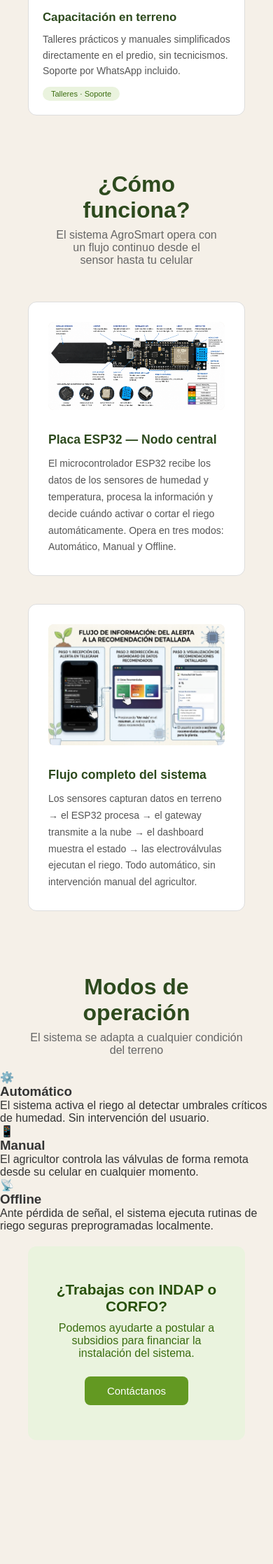
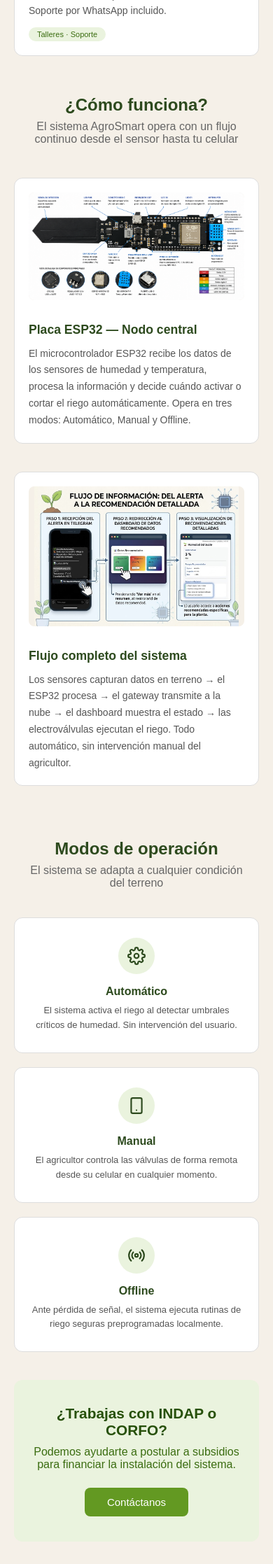
Before and after one commit to Pedriuser10/Agrosmart, a Django app: page /servicios/ in a window 390 px wide. Shown: the part 1602-3837 px from the top of the page at 70% size. Before the commit the page ends 3610 px from the top, so only its background shows below. Run offline with Django 5.2, Linux system fonts and the light colour scheme.

Commit message:
Responsive móvil + iconos SVG + textos equipo

```diff
--- a/servicios/static/css/style.css
+++ b/servicios/static/css/style.css
@@ -1,11 +1,13 @@
 * { margin: 0; padding: 0; box-sizing: border-box; }
 body { font-family: Arial, sans-serif; background: #f5f0e8; color: #333; }
 
+/* NAV */
 nav {
     background: #2d4a1e;
     padding: 16px 40px;
     display: flex;
     gap: 28px;
+    flex-wrap: wrap;
 }
 nav a { color: #fff; text-decoration: none; font-size: 15px; }
 nav a:hover { color: #a8d56a; }
@@ -49,7 +51,7 @@ nav a:hover { color: #a8d56a; }
 .stat .num   { display: block; font-size: 2rem; font-weight: bold; color: #639922; }
 .stat .label { display: block; font-size: 13px; color: #666; margin-top: 6px; }
 
-/* CARDS */
+/* PAGE HEADER */
 .page-header {
     text-align: center;
     padding: 50px 40px 20px;
@@ -57,6 +59,7 @@ nav a:hover { color: #a8d56a; }
 .page-header h1 { font-size: 2rem; color: #2d4a1e; }
 .page-header p  { color: #666; margin-top: 8px; }
 
+/* CARDS */
 .cards {
     display: grid;
     grid-template-columns: repeat(auto-fit, minmax(260px, 1fr));
@@ -108,17 +111,18 @@ nav a:hover { color: #a8d56a; }
     border-radius: 8px;
     text-decoration: none;
     font-size: 15px;
+    border: none;
+    cursor: pointer;
 }
 .btn:hover { background: #3B6D11; }
 
+/* CONTACTO */
 .contacto-form {
     max-width: 600px;
     margin: 30px auto 60px;
     padding: 0 40px;
 }
-.form-group {
-    margin-bottom: 20px;
-}
+.form-group { margin-bottom: 20px; }
 .form-group label {
     display: block;
     font-size: 14px;
@@ -142,6 +146,7 @@ nav a:hover { color: #a8d56a; }
     border-color: #639922;
 }
 
+/* NOSOTROS */
 .nosotros-intro {
     max-width: 750px;
     margin: 0 auto 40px;
@@ -185,11 +190,7 @@ nav a:hover { color: #a8d56a; }
     flex-shrink: 0;
 }
 
-.perfil-info h2 {
-    font-size: 1.1rem;
-    color: #2d4a1e;
-    margin-bottom: 4px;
-}
+.perfil-info h2 { font-size: 1.1rem; color: #2d4a1e; margin-bottom: 4px; }
 
 .rol {
     display: inline-block;
@@ -208,10 +209,7 @@ nav a:hover { color: #a8d56a; }
     margin-bottom: 16px;
 }
 
-.redes {
-    display: flex;
-    gap: 16px;
-}
+.redes { display: flex; gap: 16px; flex-wrap: wrap; }
 
 .redes a {
     display: flex;
@@ -225,10 +223,7 @@ nav a:hover { color: #a8d56a; }
     border-radius: 8px;
     background: #f5f9ee;
 }
-
-.redes a:hover {
-    background: #eaf3de;
-}
+.redes a:hover { background: #eaf3de; }
 
 .proyecto-info {
     max-width: 900px;
@@ -245,18 +240,10 @@ nav a:hover { color: #a8d56a; }
     border-radius: 12px;
     padding: 24px;
 }
+.info-card h3 { font-size: 1rem; color: #2d4a1e; margin-bottom: 10px; }
+.info-card p  { font-size: 13px; color: #555; line-height: 1.6; }
 
-.info-card h3 {
-    font-size: 1rem;
-    color: #2d4a1e;
-    margin-bottom: 10px;
-}
-
-.info-card p {
-    font-size: 13px;
-    color: #555;
-    line-height: 1.6;
-}
+/* COMO FUNCIONA */
 .como-funciona {
     max-width: 1000px;
     margin: 0 auto 40px;
@@ -280,9 +267,7 @@ nav a:hover { color: #a8d56a; }
     padding: 28px;
 }
 
-.flujo-reverse {
-    flex-direction: row-reverse;
-}
+.flujo-reverse { flex-direction: row-reverse; }
 
 .flujo-item img {
     width: 45%;
@@ -292,29 +277,135 @@ nav a:hover { color: #a8d56a; }
     background: #f5f0e8;
 }
 
-.flujo-caption {
-    flex: 1;
+.flujo-caption h3 { font-size: 1.1rem; color: #2d4a1e; margin-bottom: 12px; }
+.flujo-caption p  { font-size: 14px; color: #555; line-height: 1.7; }
+
+/* MODOS */
+.modos {
+    max-width: 1000px;
+    margin: 0 auto 40px;
+    padding: 0 40px;
 }
 
-.flujo-caption h3 {
-    font-size: 1.1rem;
-    color: #2d4a1e;
-    margin-bottom: 12px;
+.modos-grid {
+    display: grid;
+    grid-template-columns: repeat(auto-fit, minmax(220px, 1fr));
+    gap: 20px;
+    margin-top: 24px;
 }
 
-.flujo-caption p {
-    font-size: 14px;
-    color: #555;
-    line-height: 1.7;
+.modo-card {
+    background: #fff;
+    border: 1px solid #ddd;
+    border-radius: 12px;
+    padding: 28px 24px;
+    text-align: center;
 }
 
-/* responsive */
-@media (max-width: 600px) {
+.modo-icon {
+    display: flex;
+    align-items: center;
+    justify-content: center;
+    width: 52px;
+    height: 52px;
+    margin: 0 auto 16px;
+    background: #eaf3de;
+    border-radius: 50%;
+    color: #2d4a1e;
+}
+
+.modo-card h3 { font-size: 1rem; color: #2d4a1e; margin-bottom: 8px; }
+.modo-card p  { font-size: 13px; color: #555; line-height: 1.6; }
+
+/* =====================
+   RESPONSIVE — MÓVIL
+   ===================== */
+
+@media (max-width: 768px) {
+
+    /* Nav */
+    nav {
+        padding: 14px 20px;
+        gap: 18px;
+    }
+
+    /* Hero */
+    .hero {
+        padding: 60px 20px;
+    }
+    .hero h1 { font-size: 1.7rem; }
+    .hero p  { font-size: 1rem; }
+
+    /* Stats */
+    .stats {
+        grid-template-columns: 1fr;
+        padding: 24px 20px;
+        gap: 12px;
+    }
+
+    /* Page header */
+    .page-header {
+        padding: 36px 20px 16px;
+    }
+    .page-header h1 { font-size: 1.5rem; }
+
+    /* Cards */
+    .cards {
+        grid-template-columns: 1fr;
+        padding: 20px;
+    }
+
+    /* CTA */
+    .cta {
+        margin: 16px 20px 32px;
+        padding: 36px 20px;
+    }
+
+    /* Contacto */
+    .contacto-form {
+        padding: 0 20px;
+    }
+
+    /* Nosotros intro */
+    .nosotros-intro {
+        padding: 0 20px;
+    }
+
+    /* Equipo */
+    .equipo {
+        padding: 0 20px;
+    }
+    .perfil-card {
+        flex-direction: column;
+        align-items: flex-start;
+        padding: 20px;
+    }
+
+    /* Proyecto info */
+    .proyecto-info {
+        padding: 0 20px;
+        grid-template-columns: 1fr;
+    }
+
+    /* Como funciona */
+    .como-funciona {
+        padding: 0 20px;
+    }
     .flujo-item,
     .flujo-reverse {
         flex-direction: column;
+        padding: 20px;
     }
     .flujo-item img {
         width: 100%;
+        max-height: 200px;
+    }
+
+    /* Modos */
+    .modos {
+        padding: 0 20px;
+    }
+    .modos-grid {
+        grid-template-columns: 1fr;
     }
 }
--- a/servicios/templates/servicios.html
+++ b/servicios/templates/servicios.html
@@ -9,7 +9,6 @@
 </section>
 
 <section class="cards">
-
     <div class="card">
         <img src="https://images.unsplash.com/photo-1464226184884-fa280b87c399?w=600&q=80" alt="Riego inteligente">
         <div class="card-body">
@@ -18,7 +17,6 @@
             <span class="tag">IoT · ESP32</span>
         </div>
     </div>
-
     <div class="card">
         <img src="https://images.unsplash.com/photo-1586771107445-d3ca888129ff?w=600&q=80" alt="Monitoreo remoto">
         <div class="card-body">
@@ -27,7 +25,6 @@
             <span class="tag">SMS · Telegram</span>
         </div>
     </div>
-
     <div class="card">
         <img src="https://images.unsplash.com/photo-1611273426858-450d8e3c9fce?w=600&q=80" alt="Alimentación solar">
         <div class="card-body">
@@ -36,7 +33,6 @@
             <span class="tag">Solar · Offline</span>
         </div>
     </div>
-
     <div class="card">
         <img src="https://images.unsplash.com/photo-1555664424-778a1e5e1b48?w=600&q=80" alt="Capacitación">
         <div class="card-body">
@@ -45,7 +41,6 @@
             <span class="tag">Talleres · Soporte</span>
         </div>
     </div>
-
 </section>
 
 <section class="como-funciona">
@@ -53,9 +48,7 @@
         <h1>¿Cómo funciona?</h1>
         <p>El sistema AgroSmart opera con un flujo continuo desde el sensor hasta tu celular</p>
     </div>
-
     <div class="flujo-imgs">
-
         <div class="flujo-item">
             <img src="{% static 'img/placa.png' %}" alt="Placa ESP32">
             <div class="flujo-caption">
@@ -63,7 +56,6 @@
                 <p>El microcontrolador ESP32 recibe los datos de los sensores de humedad y temperatura, procesa la información y decide cuándo activar o cortar el riego automáticamente. Opera en tres modos: Automático, Manual y Offline.</p>
             </div>
         </div>
-
         <div class="flujo-item flujo-reverse">
             <img src="{% static 'img/Imagen pegada.png' %}" alt="Diagrama de flujo del sistema">
             <div class="flujo-caption">
@@ -71,7 +63,6 @@
                 <p>Los sensores capturan datos en terreno → el ESP32 procesa → el gateway transmite a la nube → el dashboard muestra el estado → las electroválvulas ejecutan el riego. Todo automático, sin intervención manual del agricultor.</p>
             </div>
         </div>
-
     </div>
 </section>
 
@@ -81,21 +72,43 @@
         <p>El sistema se adapta a cualquier condición del terreno</p>
     </div>
     <div class="modos-grid">
+
         <div class="modo-card">
-            <span class="modo-icon">⚙️</span>
+            <span class="modo-icon">
+                <!-- Engranaje / Automático -->
+                <svg width="26" height="26" viewBox="0 0 24 24" fill="none" stroke="currentColor" stroke-width="2" stroke-linecap="round" stroke-linejoin="round">
+                    <circle cx="12" cy="12" r="3"/>
+                    <path d="M19.4 15a1.65 1.65 0 0 0 .33 1.82l.06.06a2 2 0 0 1-2.83 2.83l-.06-.06a1.65 1.65 0 0 0-1.82-.33 1.65 1.65 0 0 0-1 1.51V21a2 2 0 0 1-4 0v-.09A1.65 1.65 0 0 0 9 19.4a1.65 1.65 0 0 0-1.82.33l-.06.06a2 2 0 0 1-2.83-2.83l.06-.06A1.65 1.65 0 0 0 4.68 15a1.65 1.65 0 0 0-1.51-1H3a2 2 0 0 1 0-4h.09A1.65 1.65 0 0 0 4.6 9a1.65 1.65 0 0 0-.33-1.82l-.06-.06a2 2 0 0 1 2.83-2.83l.06.06A1.65 1.65 0 0 0 9 4.68a1.65 1.65 0 0 0 1-1.51V3a2 2 0 0 1 4 0v.09a1.65 1.65 0 0 0 1 1.51 1.65 1.65 0 0 0 1.82-.33l.06-.06a2 2 0 0 1 2.83 2.83l-.06.06A1.65 1.65 0 0 0 19.4 9a1.65 1.65 0 0 0 1.51 1H21a2 2 0 0 1 0 4h-.09a1.65 1.65 0 0 0-1.51 1z"/>
+                </svg>
+            </span>
             <h3>Automático</h3>
             <p>El sistema activa el riego al detectar umbrales críticos de humedad. Sin intervención del usuario.</p>
         </div>
+
         <div class="modo-card">
-            <span class="modo-icon">📱</span>
+            <span class="modo-icon">
+                <!-- Celular / Manual -->
+                <svg width="26" height="26" viewBox="0 0 24 24" fill="none" stroke="currentColor" stroke-width="2" stroke-linecap="round" stroke-linejoin="round">
+                    <rect x="5" y="2" width="14" height="20" rx="2" ry="2"/>
+                    <line x1="12" y1="18" x2="12.01" y2="18"/>
+                </svg>
+            </span>
             <h3>Manual</h3>
             <p>El agricultor controla las válvulas de forma remota desde su celular en cualquier momento.</p>
         </div>
+
         <div class="modo-card">
-            <span class="modo-icon">📡</span>
+            <span class="modo-icon">
+                <!-- Señal / Offline -->
+                <svg width="26" height="26" viewBox="0 0 24 24" fill="none" stroke="currentColor" stroke-width="2" stroke-linecap="round" stroke-linejoin="round">
+                    <circle cx="12" cy="12" r="2"/>
+                    <path d="M16.24 7.76a6 6 0 0 1 0 8.49m-8.48-.01a6 6 0 0 1 0-8.49m11.31-2.82a10 10 0 0 1 0 14.14m-14.14 0a10 10 0 0 1 0-14.14"/>
+                </svg>
+            </span>
             <h3>Offline</h3>
             <p>Ante pérdida de señal, el sistema ejecuta rutinas de riego seguras preprogramadas localmente.</p>
         </div>
+
     </div>
 </section>
 
```
Also changed, not shown: servicios/templates/nosotros.html (+4 -4 lines).
